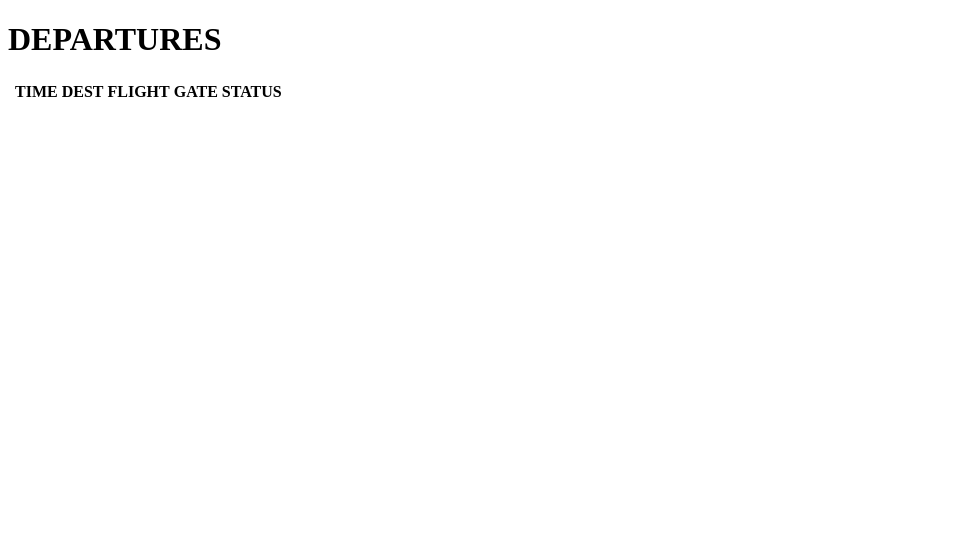
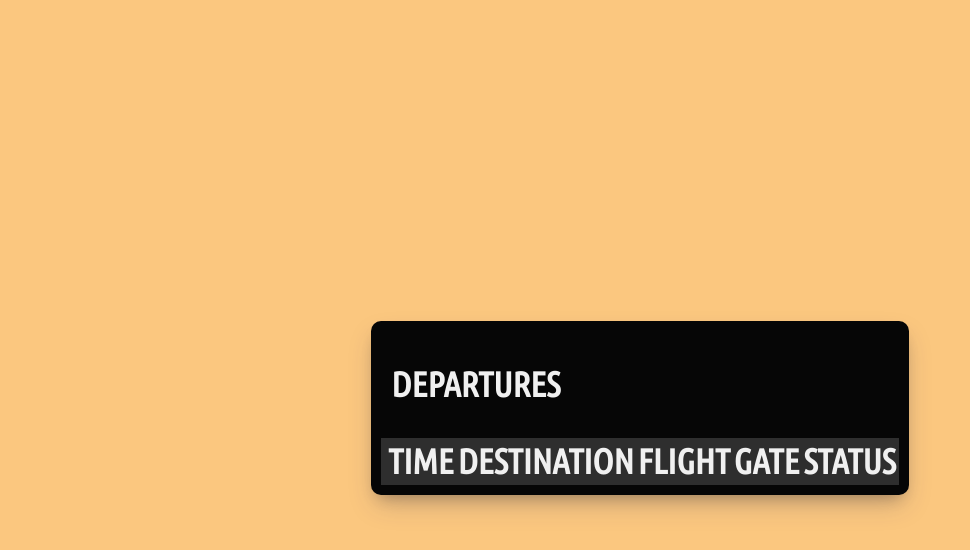
Before and after one commit to Brandon102002/Flight-Widget, a plain HTML site: page JavaScript+NodeJs+API/index.html in a window 1280 px wide. Shown: the whole page, without its empty margins (0-970 px from the left). Drawn offline with Linux system fonts and the light colour scheme.

Commit message:
updated table style

```diff
--- a/JavaScript+NodeJs+API/index.html
+++ b/JavaScript+NodeJs+API/index.html
@@ -15,7 +15,7 @@
                 <tr>
                     <th></th>
                     <th id="time">TIME</th>
-                    <th id="dest">DEST</th>
+                    <th id="dest">DESTINATION</th>
                     <th id="flight">FLIGHT</th>
                     <th id="gate">GATE</th>
                     <th id="status">STATUS</th>
--- a/JavaScript+NodeJs+API/styles.css
+++ b/JavaScript+NodeJs+API/styles.css
@@ -0,0 +1,31 @@
+@import url('https://fonts.googleapis.com/css2?family=Ubuntu+Condensed&display=swap');
+
+* {
+    font-family: 'Ubuntu Condensed', sans-serif;
+    color: rgb(240, 240, 240);
+    font-size: 35px;
+}
+
+body {
+    display: flex;
+    justify-content: center;
+    height: 100vh;
+    align-items: center;
+    background-color: rgb(251, 199, 127);
+}
+
+h1 {
+    padding: 10px;
+}
+
+.departures {
+    background-color: rgb(6, 6, 6);
+    border-radius: 10px;
+    padding: 10px;
+    box-shadow: rgba(50, 50, 93, 0.25) 0px 13px 27px -5px, rgba(0, 0, 0, 0.3) 0px 8px 16px -8px;
+}
+
+.departures table {
+    background-color: rgb(46, 46, 46);
+    text-align: left;
+}
```
